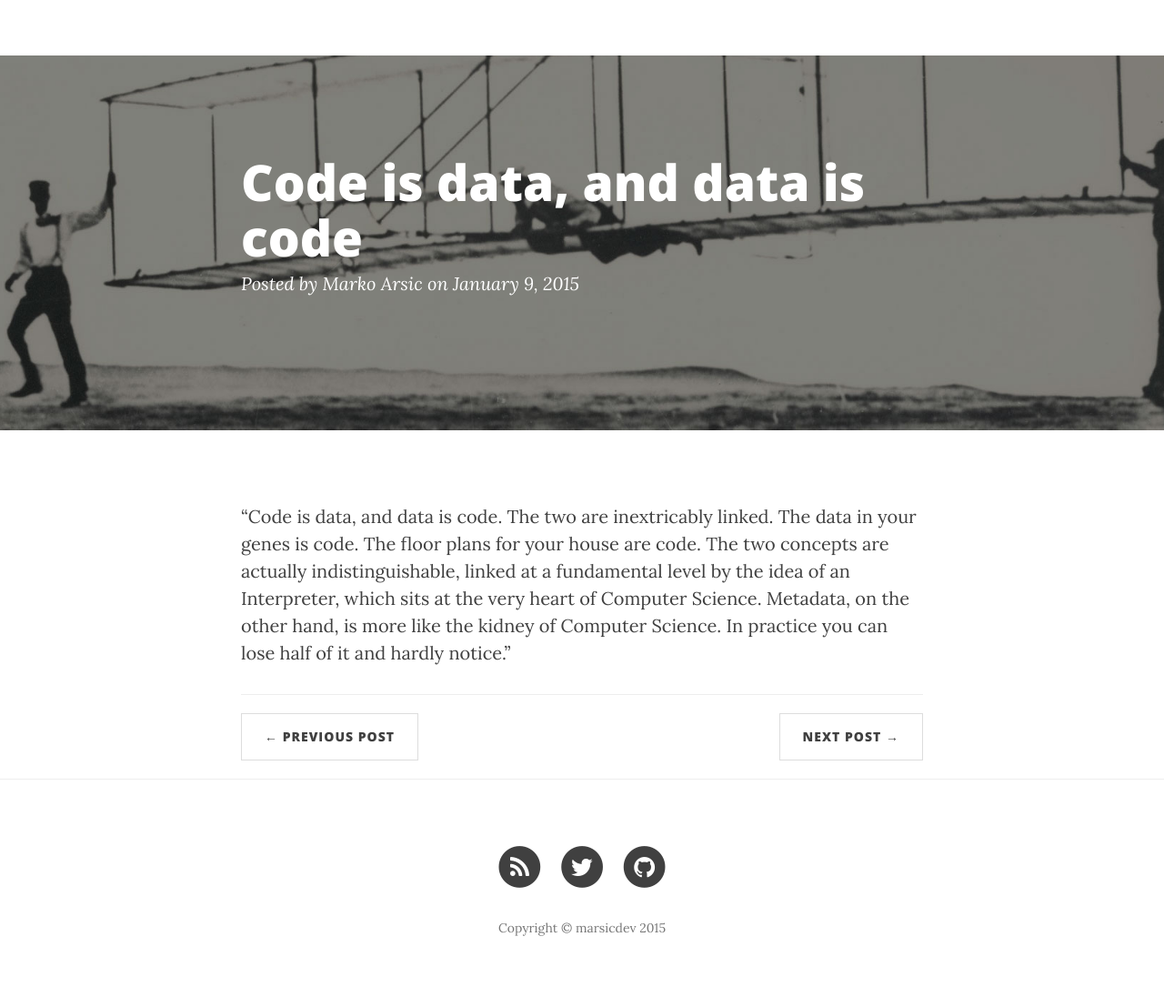
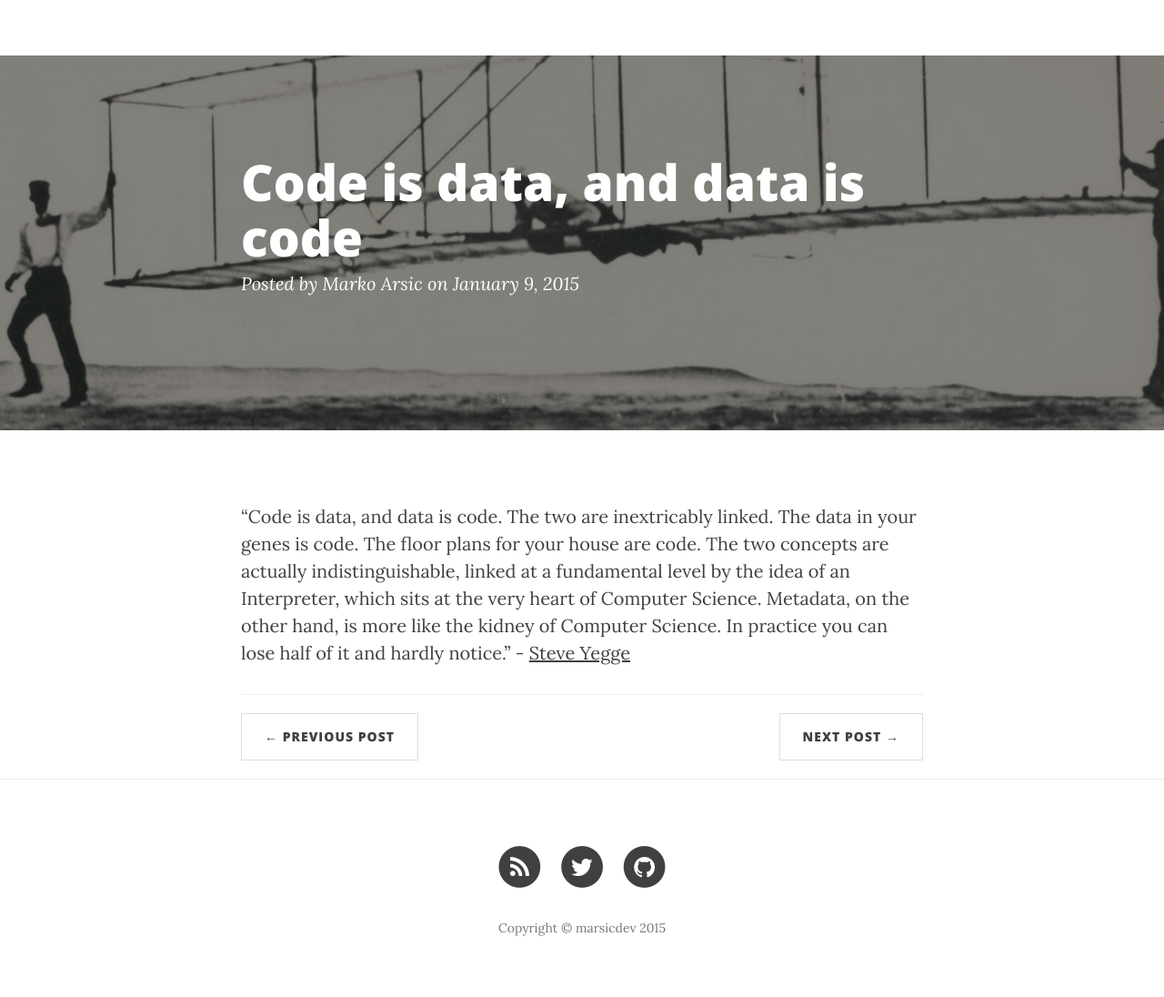
Before and after one commit to marsicdev/marsicdev.github.io, a Jekyll site: the page built from _posts/2015-01-09-codeisdata.md, in a window 1280 px wide. Shown: the whole page at 91% size. Built offline with Jekyll 4.4.1, drawn with Linux system fonts in a browser that asks for light colours; nearby versions of some CDN libraries.

Commit message:
Update 2015-01-09-codeisdata.md

```diff
--- a/_posts/2015-01-09-codeisdata.md
+++ b/_posts/2015-01-09-codeisdata.md
@@ -6,4 +6,4 @@ author:     "Marko Arsic"
 header-img: "img/post-bg-02.jpg"
 ---
 
-<p><q>Code is data, and data is code. The two are inextricably linked. The data in your genes is code. The floor plans for your house are code. The two concepts are actually indistinguishable, linked at a fundamental level by the idea of an Interpreter, which sits at the very heart of Computer Science. Metadata, on the other hand, is more like the kidney of Computer Science. In practice you can lose half of it and hardly notice.</q></p>
+<p><q>Code is data, and data is code. The two are inextricably linked. The data in your genes is code. The floor plans for your house are code. The two concepts are actually indistinguishable, linked at a fundamental level by the idea of an Interpreter, which sits at the very heart of Computer Science. Metadata, on the other hand, is more like the kidney of Computer Science. In practice you can lose half of it and hardly notice.</q> - <a href="http://steve-yegge.blogspot.com.br/2008/02/portrait-of-n00b.html" target="_blank">Steve Yegge</a></p>
```
